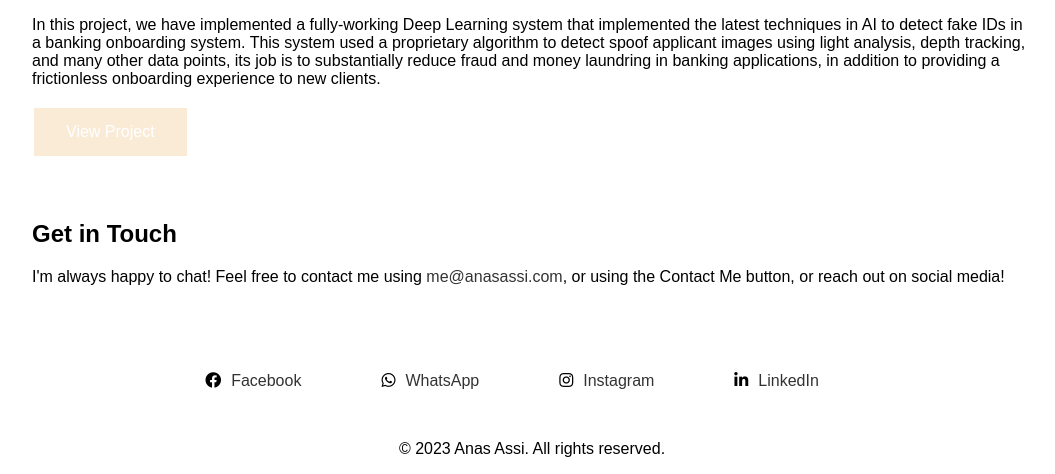
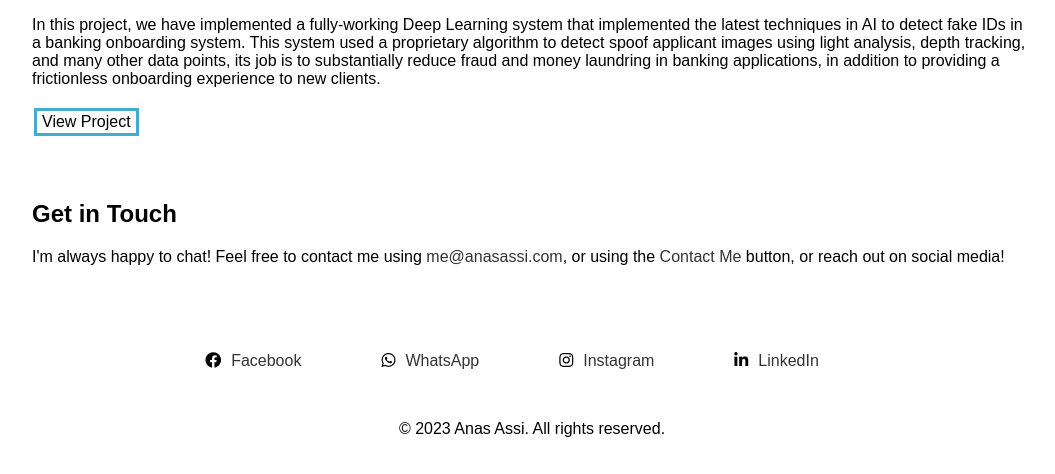
Before and after one commit to anasassi119/anasassi119.github.io, a plain HTML site: page index.html in a window 1280 px wide. Shown: the part 1451-1925 px from the top of the page, without its empty margins (108-1163 px from the left). Drawn offline with Linux system fonts and the light colour scheme.

Commit message:
updated buttons

```diff
--- a/index.html
+++ b/index.html
@@ -72,7 +72,7 @@
         <section id="contact">
     <div class="container">
         <h2>Get in Touch</h2>
-        <p>I'm always happy to chat! Feel free to contact me using <a href="mailto:me@anasassi.com">me@anasassi.com</a>, or using the Contact Me button, or reach out on social media!</p>
+        <p>I'm always happy to chat! Feel free to contact me using <a href="mailto:me@anasassi.com">me@anasassi.com</a>, or using the <a href="#">Contact Me</a> button, or reach out on social media!</p>
 
 
 </div>
--- a/styles.css
+++ b/styles.css
@@ -138,18 +138,20 @@ a {
 }
 
 .button {
-
-    background-color: antiquewhite;
-    border: none;
-    color: white;
-    padding: 15px 32px;
+    background-color: white;
+    border: solid;
+    border-color: #46aad3;
+    color: black;
+    padding: 2px 5px;
     text-align: center;
-    text-decoration: none;
+    text-decoration: double;
     display: inline-block;
     font-size: 16px;
     margin: 4px 2px;
     cursor: pointer;
-
 }
 
+.button:hover {
+color:white;
+}
 a:hover {
```
